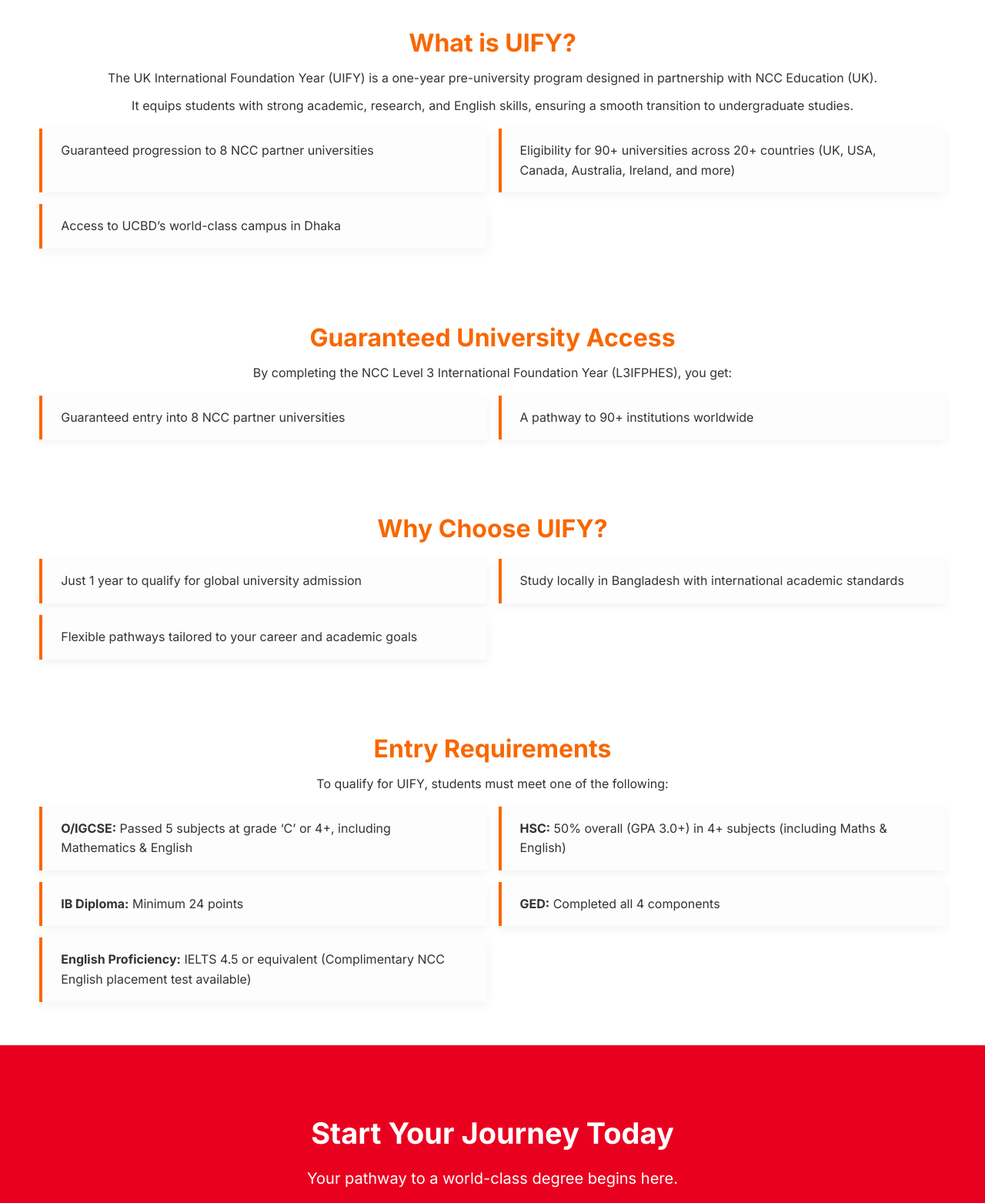
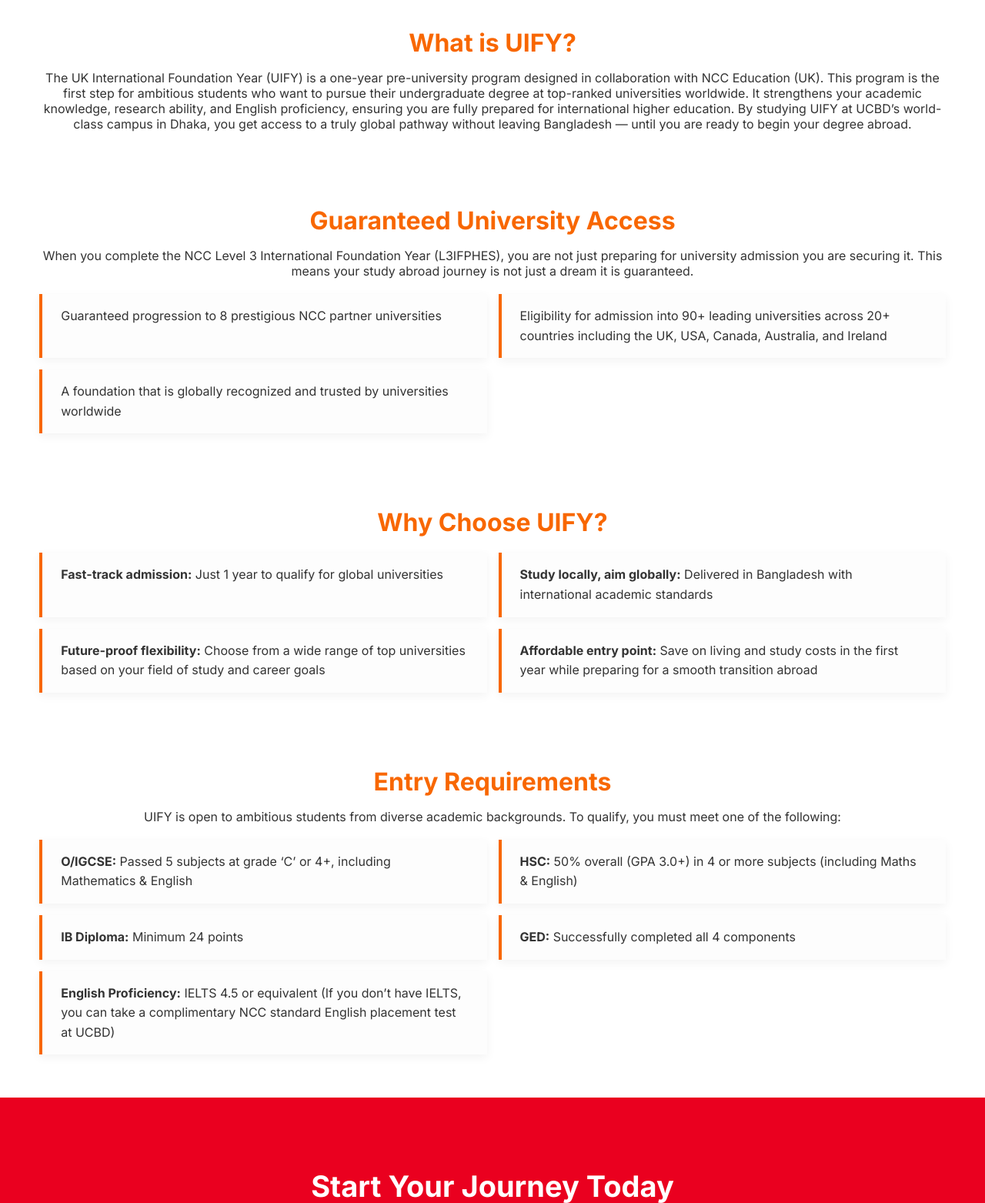
Before and after one commit to pikasodas/UIFYUCBD, a plain HTML site: page index.html in a window 1280 px wide. Shown: the part 740-2303 px from the top of the page at 77% size. Drawn offline with Linux system fonts and the light colour scheme.

Commit message:
Update index.html

```diff
--- a/index.html
+++ b/index.html
@@ -17,7 +17,7 @@
         .container{width:min(1180px,92vw);margin:0 auto;}
 
         /* HERO */
-        .hero{background:linear-gradient(rgba(0,0,0,.55),rgba(0,0,0,.55)),url('https://www.monashcollege.edu.au/__data/assets/image/0009/808164/Science-MU-Green-Chemical-Futures-building-with-students-infront-04.jpg') center/cover no-repeat;min-height:92vh;display:block;padding:60px 0;}
+        .hero{background:linear-gradient(rgba(0,0,0,.55),rgba(0,0,0,.55)),url('https://ucbd.edu.bd/wp-content/uploads/2025/04/ucbd43-scaled.jpg') center/cover no-repeat;min-height:92vh;display:block;padding:60px 0;}
         .hero-row{display:flex;align-items:flex-start;justify-content:space-between;gap:32px;}
         .hero-content{color:#fff;max-width:56%;}
         .hero-content h1{font-size:46px;line-height:1.15;margin:0 0 14px;font-weight:700;}
@@ -193,13 +193,7 @@
         <section class="section">
             <div class="container">
                 <h2>What is UIFY?</h2>
-                <p>The UK International Foundation Year (UIFY) is a one-year pre-university program designed in partnership with NCC Education (UK).</p>
-                <p>It equips students with strong academic, research, and English skills, ensuring a smooth transition to undergraduate studies.</p>
-                <ul class="bullet-list grid-2x2-list">
-                    <li>Guaranteed progression to 8 NCC partner universities</li>
-                    <li>Eligibility for 90+ universities across 20+ countries (UK, USA, Canada, Australia, Ireland, and more)</li>
-                    <li>Access to UCBD’s world-class campus in Dhaka</li>
-                </ul>
+                <p>The UK International Foundation Year (UIFY) is a one-year pre-university program designed in collaboration with NCC Education (UK). This program is the first step for ambitious students who want to pursue their undergraduate degree at top-ranked universities worldwide. It strengthens your academic knowledge, research ability, and English proficiency, ensuring you are fully prepared for international higher education. By studying UIFY at UCBD’s world-class campus in Dhaka, you get access to a truly global pathway without leaving Bangladesh — until you are ready to begin your degree abroad.</p>
             </div>
         </section>
 
@@ -207,10 +201,11 @@
         <section class="section">
             <div class="container">
                 <h2>Guaranteed University Access</h2>
-                <p>By completing the NCC Level 3 International Foundation Year (L3IFPHES), you get:</p>
+                <p>When you complete the NCC Level 3 International Foundation Year (L3IFPHES), you are not just preparing for university admission you are securing it. This means your study abroad journey is not just a dream it is guaranteed.</p>
                 <ul class="bullet-list grid-2x2-list">
-                    <li>Guaranteed entry into 8 NCC partner universities</li>
-                    <li>A pathway to 90+ institutions worldwide</li>
+                    <li>Guaranteed progression to 8 prestigious NCC partner universities</li>
+                    <li>Eligibility for admission into 90+ leading universities across 20+ countries including the UK, USA, Canada, Australia, and Ireland</li>
+                    <li>A foundation that is globally recognized and trusted by universities worldwide</li>
                 </ul>
             </div>
         </section>
@@ -220,9 +215,10 @@
             <div class="container">
                 <h2>Why Choose UIFY?</h2>
                 <ul class="bullet-list grid-2x2-list">
-                    <li>Just 1 year to qualify for global university admission</li>
-                    <li>Study locally in Bangladesh with international academic standards</li>
-                    <li>Flexible pathways tailored to your career and academic goals</li>
+                    <li><strong>Fast-track admission:</strong> Just 1 year to qualify for global universities</li>
+                    <li><strong>Study locally, aim globally:</strong> Delivered in Bangladesh with international academic standards</li>
+                    <li><strong>Future-proof flexibility:</strong> Choose from a wide range of top universities based on your field of study and career goals</li>
+                    <li><strong>Affordable entry point:</strong> Save on living and study costs in the first year while preparing for a smooth transition abroad</li>
                 </ul>
             </div>
         </section>
@@ -231,13 +227,13 @@
         <section class="section">
             <div class="container">
                 <h2>Entry Requirements</h2>
-                <p>To qualify for UIFY, students must meet one of the following:</p>
+                <p>UIFY is open to ambitious students from diverse academic backgrounds. To qualify, you must meet one of the following:</p>
                 <ul class="bullet-list grid-2x2-list">
                     <li><strong>O/IGCSE:</strong> Passed 5 subjects at grade ‘C’ or 4+, including Mathematics & English</li>
-                    <li><strong>HSC:</strong> 50% overall (GPA 3.0+) in 4+ subjects (including Maths & English)</li>
+                    <li><strong>HSC:</strong> 50% overall (GPA 3.0+) in 4 or more subjects (including Maths & English)</li>
                     <li><strong>IB Diploma:</strong> Minimum 24 points</li>
-                    <li><strong>GED:</strong> Completed all 4 components</li>
-                    <li><strong>English Proficiency:</strong> IELTS 4.5 or equivalent (Complimentary NCC English placement test available)</li>
+                    <li><strong>GED:</strong> Successfully completed all 4 components</li>
+                    <li><strong>English Proficiency:</strong> IELTS 4.5 or equivalent (If you don’t have IELTS, you can take a complimentary NCC standard English placement test at UCBD)</li>
                 </ul>
             </div>
         </section>
@@ -246,8 +242,7 @@
         <section class="final-cta">
             <div class="container">
                 <h2>Start Your Journey Today</h2>
-                <p>Your pathway to a world-class degree begins here.</p>
-                <p>Apply now to secure your future with UIFY at UCBD.</p>
+                <p>Your global career begins with the right foundation.Admissions are now open. Apply today and reserve your place at UCBD for UIFY.</p>
             </div>
         </section>
 
```
